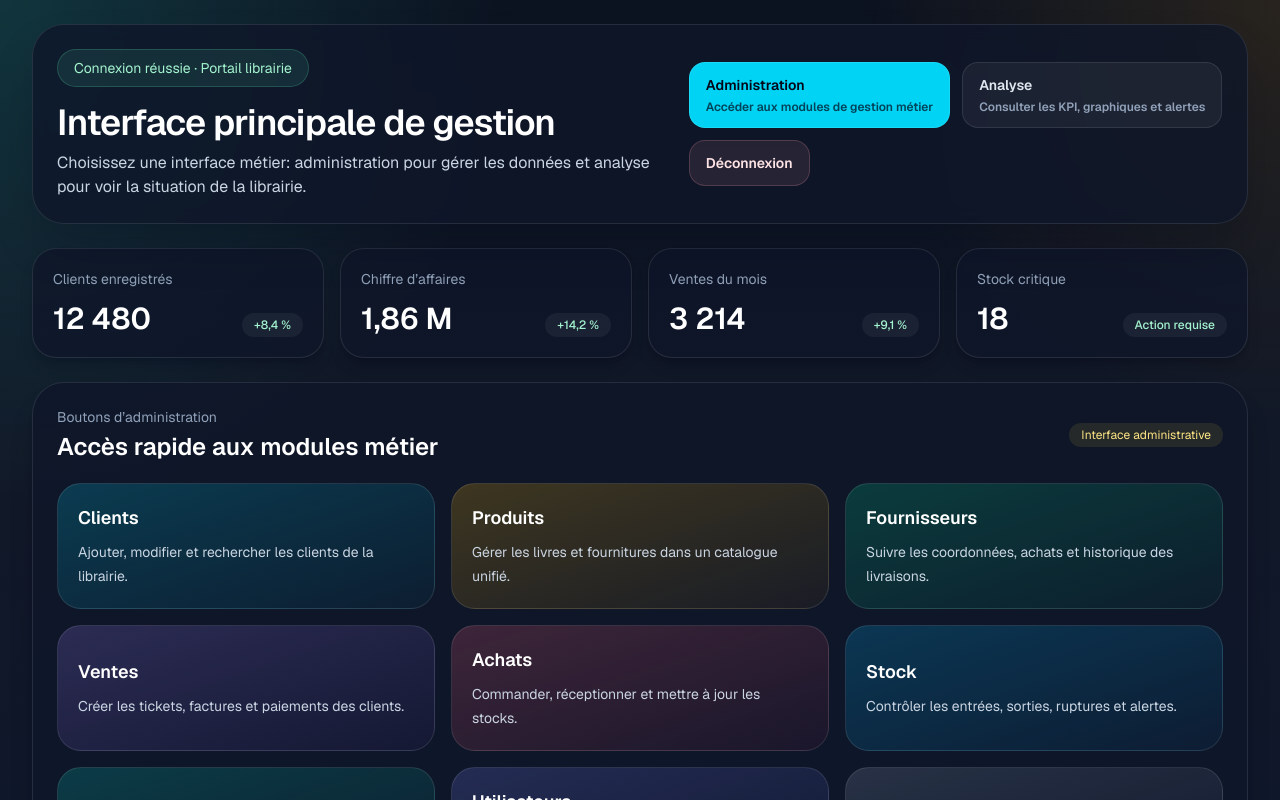
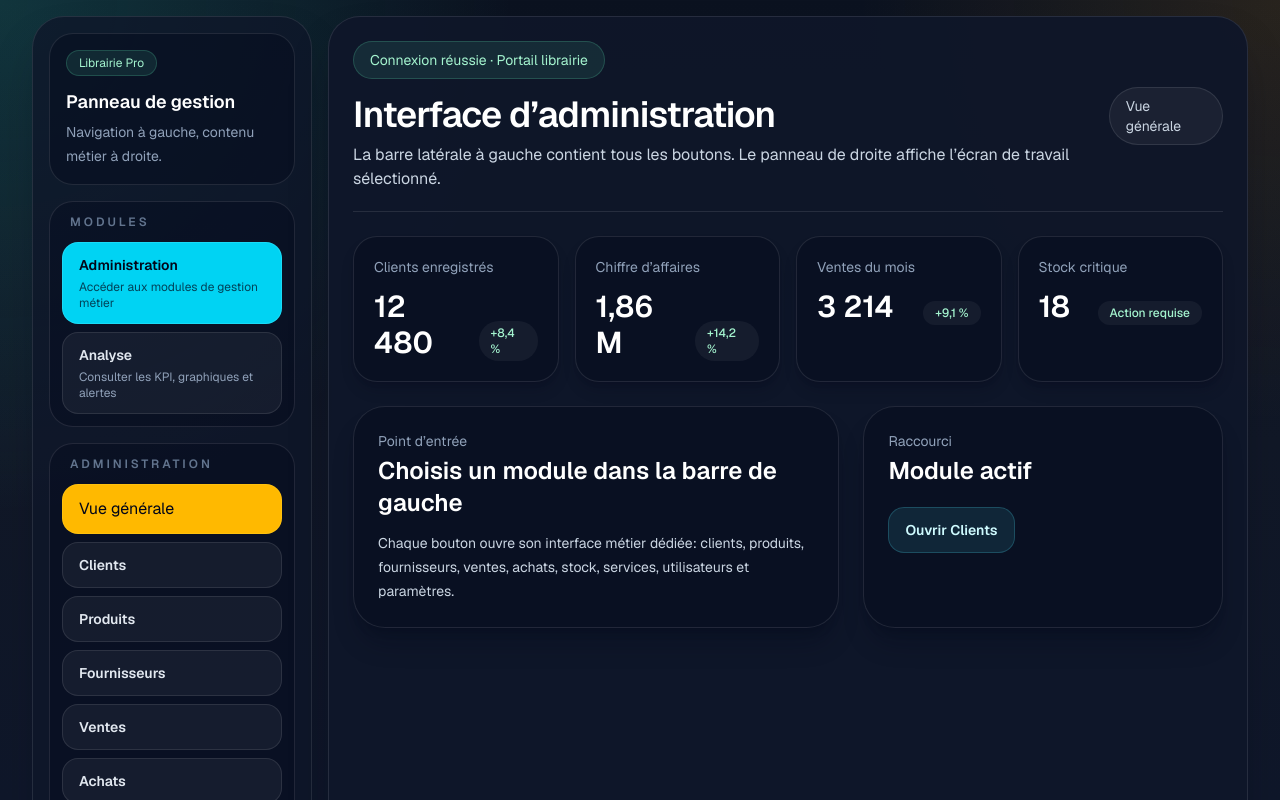
Before and after one commit to ELHADJAMORMAHDI/smart-bookstore-platform, a Next.js app: page / in a window 1280 px wide. Both pictures are taken after a click on the button "Se connecter". Shown: the top 800 px of the page. Built offline with nearby package versions, Linux system fonts and the light colour scheme.

Commit message:
Refactor main page layout and improve UI components for better navigation and user experience

```diff
--- a/src/app/page.tsx
+++ b/src/app/page.tsx
@@ -590,58 +590,115 @@ export default function Home() {
     }
 
     return (
-        <main className="min-h-screen px-4 py-6 text-slate-100 sm:px-6 lg:px-8">
-            <div className="mx-auto flex min-h-[calc(100vh-3rem)] w-full max-w-7xl flex-col gap-6">
-                <header className="rounded-[2rem] border border-white/10 bg-[var(--surface)] p-5 shadow-2xl shadow-slate-950/30 backdrop-blur sm:p-6">
-                    <div className="flex flex-col gap-4 lg:flex-row lg:items-center lg:justify-between">
-                        <div>
-                            <div className="inline-flex rounded-full border border-emerald-300/20 bg-emerald-300/10 px-4 py-2 text-sm text-emerald-200">
-                                Connexion réussie · Portail librairie
+        <main className="min-h-screen px-4 py-4 text-slate-100 sm:px-6 lg:px-8">
+            <div className="mx-auto grid min-h-[calc(100vh-2rem)] w-full max-w-[1600px] gap-4 lg:grid-cols-[280px_1fr]">
+                <aside className="flex flex-col rounded-[2rem] border border-white/10 bg-[var(--surface)] p-4 shadow-2xl shadow-slate-950/30">
+                    <div className="rounded-[1.5rem] border border-white/10 bg-slate-950/35 p-4">
+                        <div className="inline-flex rounded-full border border-emerald-300/20 bg-emerald-300/10 px-3 py-1 text-xs text-emerald-200">
+                            Librairie Pro
                         </div>
-                            <h1 className="mt-4 text-3xl font-semibold tracking-tight text-white sm:text-4xl">
-                                Interface principale de gestion
-                            </h1>
-                            <p className="mt-2 max-w-3xl text-sm leading-6 text-slate-300 sm:text-base">
-                                Choisissez une interface métier: administration pour gérer les données et analyse pour voir la situation de la librairie.
+                        <h1 className="mt-3 text-lg font-semibold text-white">Panneau de gestion</h1>
+                        <p className="mt-1 text-sm leading-6 text-slate-400">
+                            Navigation à gauche, contenu métier à droite.
                         </p>
                     </div>
 
-                        <div className="flex flex-wrap gap-3">
+                    <div className="mt-4 rounded-[1.5rem] border border-white/10 bg-slate-950/30 p-3">
+                        <p className="px-2 text-xs font-semibold uppercase tracking-[0.25em] text-slate-500">Modules</p>
+                        <div className="mt-3 flex flex-col gap-2">
                             {mainSections.map((section) => {
                                 const isActive = activeSection === section.key;
+
                                 return (
                                     <button
                                         key={section.key}
                                         onClick={() => setActiveSection(section.key)}
-                                        className={`rounded-2xl px-4 py-3 text-left text-sm font-semibold transition ${isActive
+                                        className={`rounded-2xl px-4 py-3 text-left transition ${isActive
                                             ? "border border-cyan-300/30 bg-cyan-400 text-slate-950"
                                             : "border border-white/10 bg-white/5 text-slate-200 hover:bg-white/10"
                                             }`}
                                     >
-                                        <div>{section.label}</div>
+                                        <div className="text-sm font-semibold">{section.label}</div>
                                         <div className={`mt-1 text-xs ${isActive ? "text-slate-950/70" : "text-slate-400"}`}>
                                             {section.description}
                                         </div>
                                     </button>
                                 );
                             })}
+                        </div>
+                    </div>
+
+                    {activeSection === "admin" && (
+                        <div className="mt-4 flex-1 rounded-[1.5rem] border border-white/10 bg-slate-950/30 p-3">
+                            <p className="px-2 text-xs font-semibold uppercase tracking-[0.25em] text-slate-500">Administration</p>
+                            <div className="mt-3 flex flex-col gap-2">
+                                <button
+                                    onClick={() => setActiveAdminSection("overview")}
+                                    className={`rounded-2xl px-4 py-3 text-left transition ${activeAdminSection === "overview"
+                                        ? "border border-amber-300/30 bg-amber-400 text-slate-950"
+                                        : "border border-white/10 bg-white/5 text-slate-200 hover:bg-white/10"
+                                        }`}
+                                >
+                                    Vue générale
+                                </button>
+                                {adminModules.map((module) => {
+                                    const isActive = activeAdminSection === module.key;
+
+                                    return (
+                                        <button
+                                            key={module.key}
+                                            onClick={() => setActiveAdminSection(module.key)}
+                                            className={`rounded-2xl px-4 py-3 text-left transition ${isActive
+                                                ? "border border-cyan-300/30 bg-cyan-400 text-slate-950"
+                                                : "border border-white/10 bg-white/5 text-slate-200 hover:bg-white/10"
+                                                }`}
+                                        >
+                                            <div className="text-sm font-semibold">{module.title}</div>
+                                        </button>
+                                    );
+                                })}
+                            </div>
+                        </div>
+                    )}
+
                     <button
                         onClick={handleLogout}
-                                className="rounded-2xl border border-rose-300/20 bg-rose-300/10 px-4 py-3 text-sm font-semibold text-rose-100 transition hover:bg-rose-300/20"
+                        className="mt-4 rounded-2xl border border-rose-300/20 bg-rose-300/10 px-4 py-3 text-left text-sm font-semibold text-rose-100 transition hover:bg-rose-300/20"
                     >
                         Déconnexion
                     </button>
+                </aside>
+
+                <section className="rounded-[2rem] border border-white/10 bg-[var(--surface-strong)] p-5 shadow-2xl shadow-slate-950/30 sm:p-6">
+                    <div className="flex flex-col gap-4 border-b border-white/10 pb-5 lg:flex-row lg:items-center lg:justify-between">
+                        <div>
+                            <div className="inline-flex rounded-full border border-emerald-300/20 bg-emerald-300/10 px-4 py-2 text-sm text-emerald-200">
+                                Connexion réussie · Portail librairie
+                            </div>
+                            <h2 className="mt-4 text-3xl font-semibold tracking-tight text-white sm:text-4xl">
+                                {activeSection === "admin" ? "Interface d’administration" : "Interface d’analyse"}
+                            </h2>
+                            <p className="mt-2 max-w-3xl text-sm leading-6 text-slate-300 sm:text-base">
+                                La barre latérale à gauche contient tous les boutons. Le panneau de droite affiche l’écran de travail sélectionné.
+                            </p>
+                        </div>
+                        <div className="rounded-full border border-white/10 bg-white/5 px-4 py-2 text-sm text-slate-300">
+                            {activeSection === "admin"
+                                ? adminModules.find((module) => module.key === activeAdminSection)?.title ?? "Vue générale"
+                                : "Analyse des indicateurs"}
                         </div>
                     </div>
-                </header>
 
+                    <div className="mt-6">
                         {activeSection === "admin" ? (
+                            <>
+                                {activeAdminSection === "overview" ? (
                                     <>
                                         <section className="grid gap-4 md:grid-cols-2 xl:grid-cols-4">
                                             {kpis.map((kpi) => (
                                                 <article
                                                     key={kpi.label}
-                                    className="rounded-[1.5rem] border border-white/10 bg-[var(--surface)] p-5 shadow-lg shadow-slate-950/20"
+                                                    className="rounded-[1.5rem] border border-white/10 bg-slate-950/35 p-5 shadow-lg shadow-slate-950/20"
                                                 >
                                                     <p className="text-sm text-slate-400">{kpi.label}</p>
                                                     <div className="mt-3 flex items-end justify-between gap-3">
@@ -654,80 +711,46 @@ export default function Home() {
                                             ))}
                                         </section>
 
-                        <section className="rounded-[2rem] border border-white/10 bg-[var(--surface)] p-5 shadow-xl shadow-slate-950/25 sm:p-6">
-                            <div className="flex flex-col gap-3 lg:flex-row lg:items-center lg:justify-between">
-                                <div>
-                                    <p className="text-sm text-slate-400">Boutons d’administration</p>
-                                    <h2 className="mt-1 text-2xl font-semibold text-white">Accès rapide aux modules métier</h2>
-                                </div>
-                                <div className="rounded-full bg-amber-300/10 px-3 py-1 text-xs text-amber-200">
-                                    Interface administrative
-                                </div>
-                            </div>
+                                        <div className="mt-6 grid gap-6 xl:grid-cols-[1.15fr_0.85fr]">
+                                            <article className="rounded-[2rem] border border-white/10 bg-slate-950/35 p-5 shadow-xl shadow-slate-950/25 sm:p-6">
+                                                <p className="text-sm text-slate-400">Point d’entrée</p>
+                                                <h3 className="mt-1 text-2xl font-semibold text-white">Choisis un module dans la barre de gauche</h3>
+                                                <p className="mt-3 text-sm leading-6 text-slate-300">
+                                                    Chaque bouton ouvre son interface métier dédiée: clients, produits, fournisseurs, ventes, achats, stock, services, utilisateurs et paramètres.
+                                                </p>
+                                            </article>
 
-                            <div className="mt-5 grid gap-4 sm:grid-cols-2 xl:grid-cols-3">
-                                {adminModules.map((module) => (
-                                    <button
-                                        key={module.title}
-                                        onClick={() => setActiveAdminSection(module.key)}
-                                        className={`rounded-[1.5rem] border border-white/10 bg-gradient-to-br ${module.tone} p-5 text-left transition hover:-translate-y-1 hover:border-white/20`}
-                                    >
-                                        <div className="text-lg font-semibold text-white">{module.title}</div>
-                                        <p className="mt-2 text-sm leading-6 text-slate-300">{module.description}</p>
-                                    </button>
-                                ))}
-                            </div>
-                        </section>
-
-                        <section className="rounded-[2rem] border border-white/10 bg-[var(--surface)] p-5 shadow-xl shadow-slate-950/25 sm:p-6">
-                            <div className="flex flex-col gap-3 lg:flex-row lg:items-center lg:justify-between">
-                                <div>
-                                    <p className="text-sm text-slate-400">Boutons d’administration</p>
-                                    <h2 className="mt-1 text-2xl font-semibold text-white">Sélectionnez un module pour ouvrir son interface</h2>
-                                </div>
-                                <div className="rounded-full bg-cyan-300/10 px-3 py-1 text-xs text-cyan-200">
-                                    {adminModules.find((module) => module.key === activeAdminSection)?.title ?? "Vue générale"}
-                                </div>
-                            </div>
-
-                            <div className="mt-5 grid gap-4 sm:grid-cols-2 xl:grid-cols-3">
+                                            <article className="rounded-[2rem] border border-white/10 bg-slate-950/35 p-5 shadow-xl shadow-slate-950/25 sm:p-6">
+                                                <p className="text-sm text-slate-400">Raccourci</p>
+                                                <h3 className="mt-1 text-2xl font-semibold text-white">Module actif</h3>
                                                 <button
                                                     onClick={() => setActiveAdminSection("clients")}
-                                    className="rounded-[1.5rem] border border-white/10 bg-gradient-to-br from-cyan-400/20 to-cyan-500/5 p-5 text-left transition hover:-translate-y-1 hover:border-white/20"
+                                                    className="mt-5 rounded-2xl border border-cyan-300/20 bg-cyan-300/10 px-4 py-3 text-sm font-semibold text-cyan-100 transition hover:bg-cyan-300/20"
                                                 >
-                                    <div className="text-lg font-semibold text-white">Clients</div>
-                                    <p className="mt-2 text-sm leading-6 text-slate-300">Ajouter, modifier et rechercher les clients de la librairie.</p>
+                                                    Ouvrir Clients
                                                 </button>
-                                {adminModules.filter((module) => module.key !== "clients").map((module) => (
-                                    <button
-                                        key={module.key}
-                                        onClick={() => setActiveAdminSection(module.key)}
-                                        className={`rounded-[1.5rem] border border-white/10 bg-gradient-to-br ${module.tone} p-5 text-left transition hover:-translate-y-1 hover:border-white/20`}
-                                    >
-                                        <div className="text-lg font-semibold text-white">{module.title}</div>
-                                        <p className="mt-2 text-sm leading-6 text-slate-300">{module.description}</p>
-                                    </button>
-                                ))}
+                                            </article>
                                         </div>
-
-                            <div className="mt-6">{renderAdminWorkspace()}</div>
-                        </section>
+                                    </>
+                                ) : (
+                                    renderAdminWorkspace()
+                                )}
                             </>
                         ) : (
                             <>
                                 <section className="grid gap-6 xl:grid-cols-[1.05fr_0.95fr]">
-                            <article className="rounded-[2rem] border border-white/10 bg-[var(--surface)] p-5 shadow-xl shadow-slate-950/25 sm:p-6">
+                                    <article className="rounded-[2rem] border border-white/10 bg-slate-950/35 p-5 shadow-xl shadow-slate-950/25 sm:p-6">
                                         <div className="flex items-center justify-between gap-4">
                                             <div>
                                                 <p className="text-sm text-slate-400">Tableau de bord</p>
-                                        <h2 className="mt-1 text-2xl font-semibold text-white">Indicateurs clés de performance</h2>
+                                                <h3 className="mt-1 text-2xl font-semibold text-white">Indicateurs clés de performance</h3>
                                             </div>
                                             <span className="rounded-full bg-rose-300/10 px-3 py-1 text-xs text-rose-200">KPI</span>
                                         </div>
 
                                         <div className="mt-5 grid gap-4 md:grid-cols-2">
                                             {kpis.map((kpi) => (
-                                        <div key={kpi.label} className="rounded-3xl border border-white/10 bg-slate-950/35 p-5">
+                                                <div key={kpi.label} className="rounded-3xl border border-white/10 bg-slate-950/40 p-5">
                                                     <p className="text-sm text-slate-400">{kpi.label}</p>
                                                     <div className="mt-3 flex items-end justify-between gap-3">
                                                         <strong className="text-3xl font-semibold text-white">{kpi.value}</strong>
@@ -738,9 +761,9 @@ export default function Home() {
                                         </div>
                                     </article>
 
-                            <article className="rounded-[2rem] border border-white/10 bg-[var(--surface)] p-5 shadow-xl shadow-slate-950/25 sm:p-6">
+                                    <article className="rounded-[2rem] border border-white/10 bg-slate-950/35 p-5 shadow-xl shadow-slate-950/25 sm:p-6">
                                         <p className="text-sm text-slate-400">Situation de la librairie</p>
-                                <h2 className="mt-1 text-2xl font-semibold text-white">Alertes et points de contrôle</h2>
+                                        <h3 className="mt-1 text-2xl font-semibold text-white">Alertes et points de contrôle</h3>
                                         <div className="mt-5 grid gap-3">
                                             {analyticsHighlights.map((item) => (
                                                 <div key={item} className="rounded-2xl border border-white/10 bg-white/5 px-4 py-3 text-sm text-slate-200">
@@ -751,12 +774,12 @@ export default function Home() {
                                     </article>
                                 </section>
 
-                        <section className="grid gap-6 xl:grid-cols-[1.1fr_0.9fr]">
-                            <article className="rounded-[2rem] border border-white/10 bg-[var(--surface)] p-5 shadow-xl shadow-slate-950/25 sm:p-6">
+                                <section className="mt-6 grid gap-6 xl:grid-cols-[1.1fr_0.9fr]">
+                                    <article className="rounded-[2rem] border border-white/10 bg-slate-950/35 p-5 shadow-xl shadow-slate-950/25 sm:p-6">
                                         <div className="flex items-center justify-between gap-4">
                                             <div>
                                                 <p className="text-sm text-slate-400">Graphique mensuel</p>
-                                        <h2 className="mt-1 text-2xl font-semibold text-white">Évolution du chiffre d’affaires</h2>
+                                                <h3 className="mt-1 text-2xl font-semibold text-white">Évolution du chiffre d’affaires</h3>
                                             </div>
                                             <span className="rounded-full bg-cyan-300/10 px-3 py-1 text-xs text-cyan-200">Analyse</span>
                                         </div>
@@ -775,12 +798,12 @@ export default function Home() {
                                         </div>
                                     </article>
 
-                            <article className="rounded-[2rem] border border-white/10 bg-[var(--surface)] p-5 shadow-xl shadow-slate-950/25 sm:p-6">
+                                    <article className="rounded-[2rem] border border-white/10 bg-slate-950/35 p-5 shadow-xl shadow-slate-950/25 sm:p-6">
                                         <p className="text-sm text-slate-400">Top produits</p>
-                                <h2 className="mt-1 text-2xl font-semibold text-white">Produits les plus vendus</h2>
+                                        <h3 className="mt-1 text-2xl font-semibold text-white">Produits les plus vendus</h3>
                                         <div className="mt-6 space-y-4">
                                             {topProducts.map((product) => (
-                                        <div key={product.name} className="space-y-2 rounded-2xl border border-white/10 bg-slate-950/35 p-4">
+                                                <div key={product.name} className="space-y-2 rounded-2xl border border-white/10 bg-slate-950/40 p-4">
                                                     <div className="flex items-center justify-between gap-4 text-sm">
                                                         <span className="text-slate-200">{product.name}</span>
                                                         <span className="text-slate-400">{product.value}%</span>
@@ -797,9 +820,9 @@ export default function Home() {
                                     </article>
                                 </section>
 
-                        <section className="rounded-[2rem] border border-white/10 bg-[var(--surface)] p-5 shadow-xl shadow-slate-950/25 sm:p-6">
+                                <section className="mt-6 rounded-[2rem] border border-white/10 bg-slate-950/35 p-5 shadow-xl shadow-slate-950/25 sm:p-6">
                                     <p className="text-sm text-slate-400">Pourquoi les KPI ?</p>
-                            <h2 className="mt-1 text-2xl font-semibold text-white">Les KPI donnent une lecture immédiate de la librairie</h2>
+                                    <h3 className="mt-1 text-2xl font-semibold text-white">Les KPI donnent une lecture immédiate de la librairie</h3>
                                     <p className="mt-3 max-w-4xl text-sm leading-6 text-slate-300">
                                         Les indicateurs clés de performance servent à piloter l’activité en temps réel. Ils permettent de repérer les ventes, les ruptures, les produits performants et les zones qui nécessitent une action.
                                     </p>
@@ -814,6 +837,8 @@ export default function Home() {
                             </>
                         )}
                     </div>
+                </section>
+            </div>
         </main>
     );
 }
```
Lines whose indentation alone changed are shown as unchanged.
